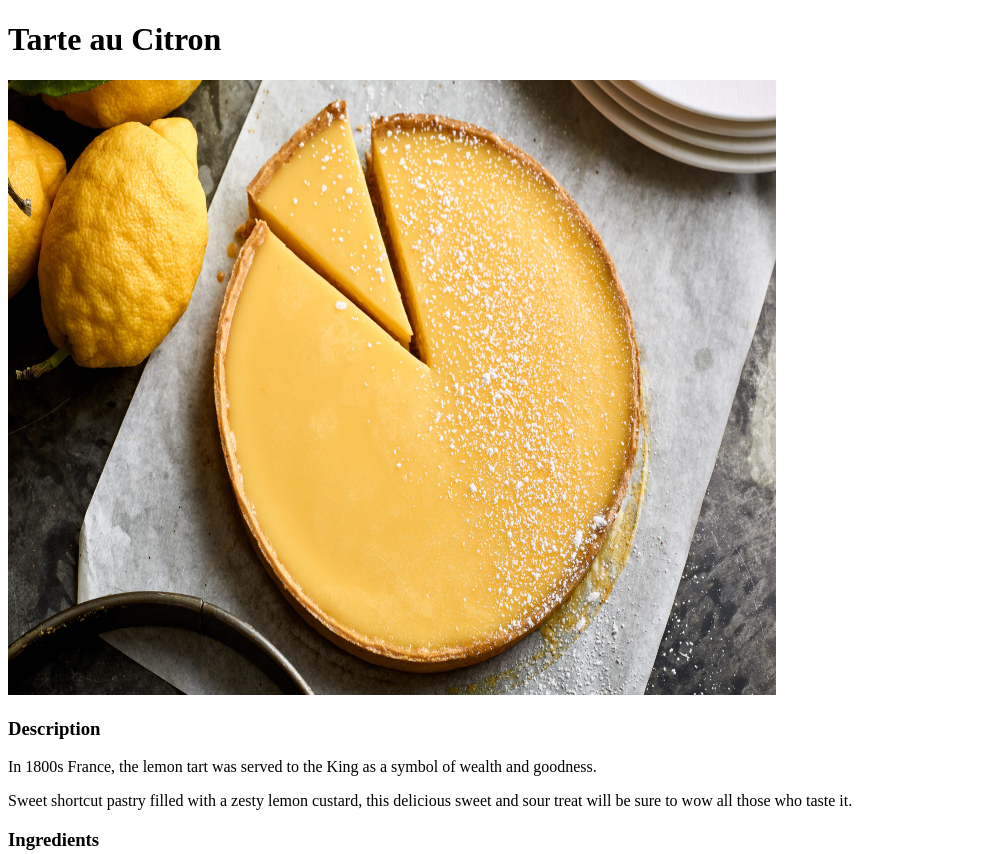
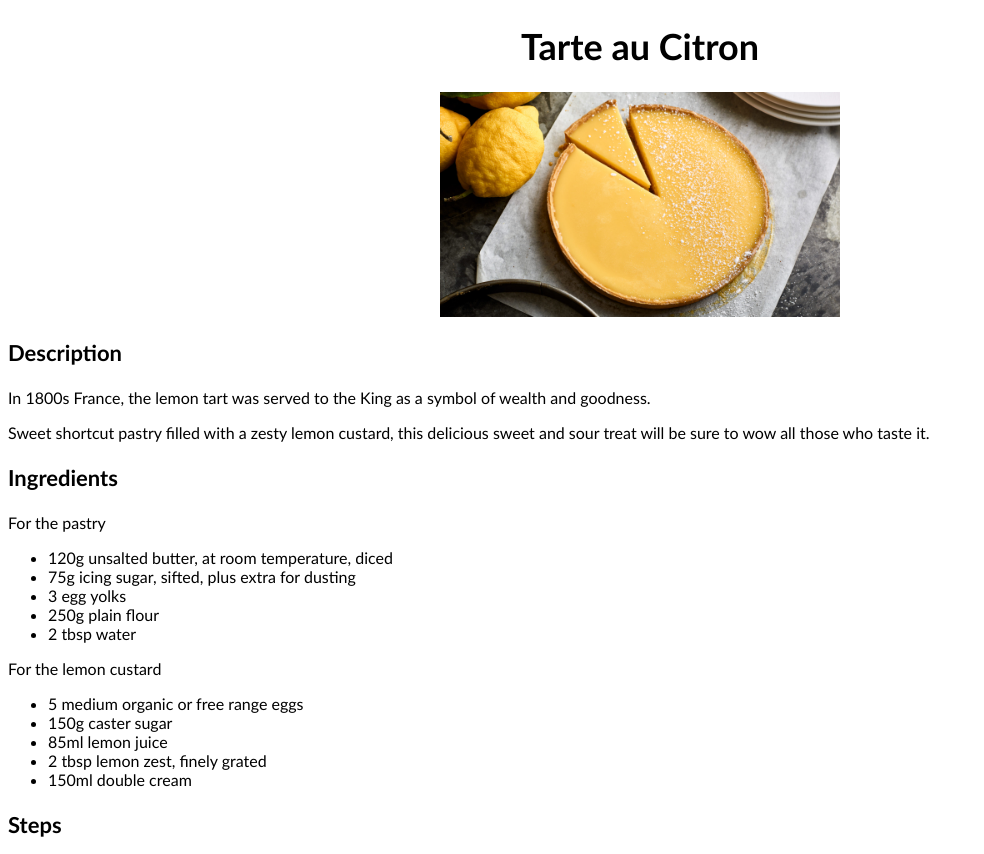
Before and after one commit to chloeabbade/odin-recipes, a plain HTML site: page recipes/lemontart.html in a window 1280 px wide. Shown: the top 854 px of the page, without its empty margins (0-984 px from the left). Drawn offline with Linux system fonts and the light colour scheme.

Commit message:
Update text styling and image size and alignment

```diff
--- /dev/null
+++ b/recipes/lemonstyles.css
@@ -0,0 +1,34 @@
+.header,
+.mainheader,
+p,
+.list {
+    font-family: 'Trebuchet MS', 'Lucida Sans Unicode', 'Lucida Grande', 'Lucida Sans', Arial, sans-serif;
+
+}
+
+.mainheader {
+    font-size: 36px;
+    font-weight: 700;
+    text-align: center;
+}
+
+img {
+    height: auto;
+    width: 400;
+}
+
+.center {
+    display: block;
+    margin-left: auto;
+    margin-right: auto;
+}
+
+.header{
+font-size: 22px;
+font-weight: 600;
+}
+
+p,
+.list{
+    font-size: 16px;
+}
--- a/recipes/lemontart.html
+++ b/recipes/lemontart.html
@@ -3,20 +3,21 @@
     <head>
         <meta charset="utf-8">
         <title>Odin Recipes - Tarte au Citron</title>
+        <link rel="stylesheet" href="lemonstyles.css">
     </head>
 
     <body>
-        <h1>Tarte au Citron</h1>
+        <h1 class="mainheader">Tarte au Citron</h1>
 
-        <img src="../img/lemontart.jpg" alt="A yellow lemon tart dusted with icing sugar" height="615" width="768">
+        <img src="../img/lemontart.jpg" alt="A yellow lemon tart dusted with icing sugar" height="auto" width="400" class=center>
 
-        <h3>Description</h3>
+        <h3 class="header">Description</h3>
         <p>In 1800s France, the lemon tart was served to the King as a symbol of wealth and goodness.</p>
         <p>Sweet shortcut pastry filled with a zesty lemon custard, this delicious sweet and sour treat will be sure to wow all those who taste it.</p>
 
-        <h3>Ingredients</h3>
+        <h3 class=header>Ingredients</h3>
         <p>For the pastry</p>
-        <ul>
+        <ul class="list">
             <li>120g unsalted butter, at room temperature, diced</li>
             <li>75g icing sugar, sifted, plus extra for dusting</li>
             <li>3 egg yolks</li>
@@ -25,7 +26,7 @@
         </ul>
 
         <p>For the lemon custard</p>
-        <ul>
+        <ul class="list">
             <li>5 medium organic or free range eggs</li>
             <li>150g caster sugar</li>
             <li>85ml lemon juice</li>
@@ -33,8 +34,8 @@
             <li>150ml double cream</li>
         </ul>
 
-        <h3>Steps</h3>
-        <ol>
+        <h3 class="header">Steps</h3>
+        <ol class="list">
             <li>In a large bowl, with a wooden spoon, mix the butter and icing sugar to a cream, then beat in 2 of the egg yolks.</li>
             <li>Add the flour and, using your fingertips, rub the butter mixture and flour to achieve a crumbly texture.</li>
             <li>Add the water and press the mixture together to form a ball.</li>
```
